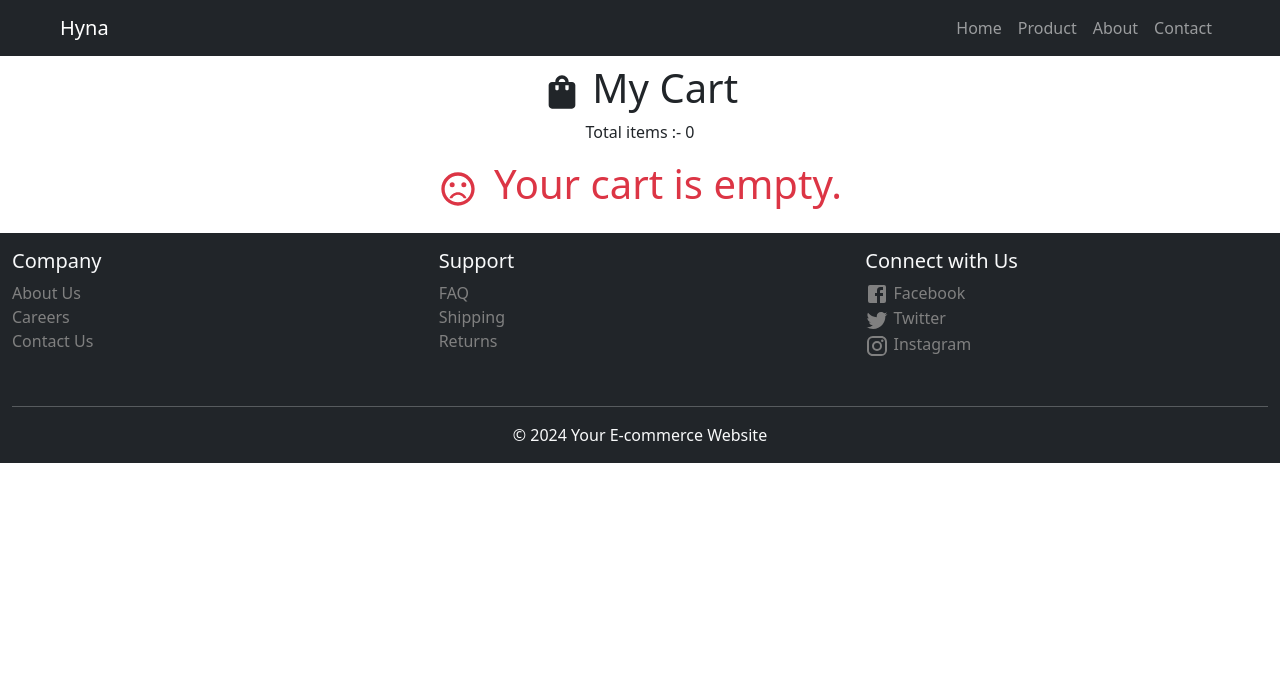
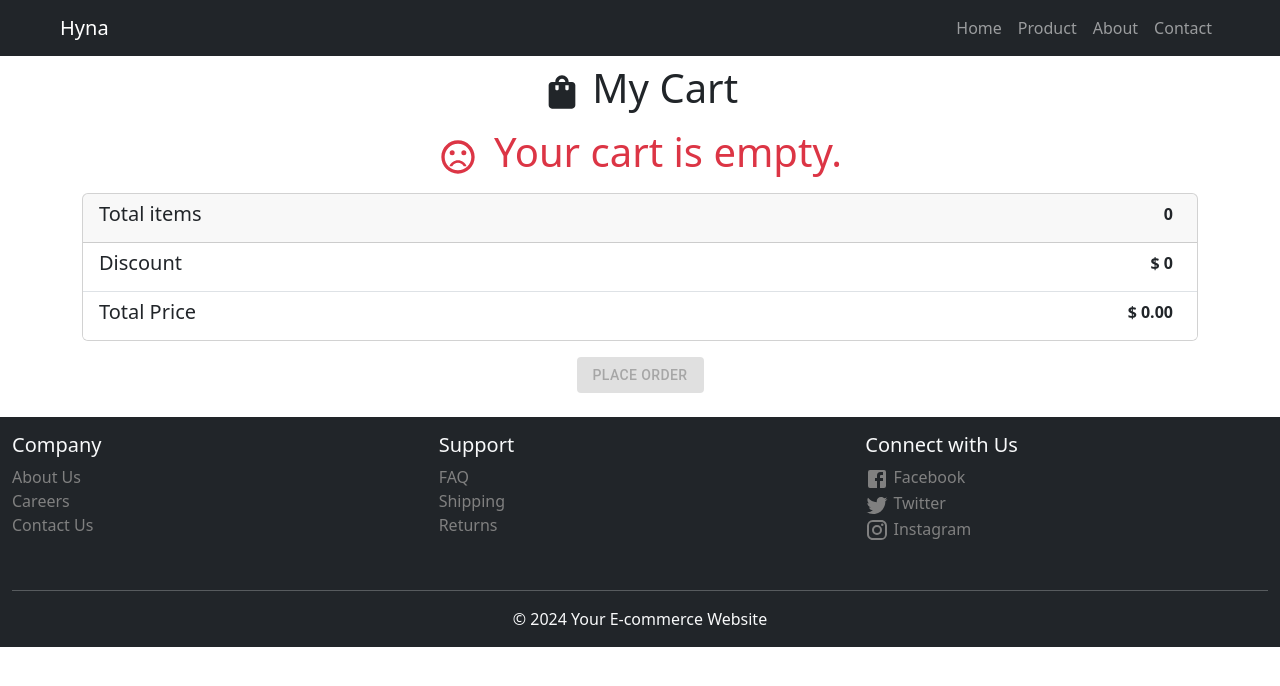
Before and after one commit to Sushantraipuri123/E-comerse-reactjs, a React (Vite) app: page /mycarts in a window 1280 px wide. Shown: the top 686 px of the page. Built offline with nearby package versions, Linux system fonts and the light colour scheme.

Commit message:
Add to cart functionality

```diff
--- a/src/components/Mycart.jsx
+++ b/src/components/Mycart.jsx
@@ -1,4 +1,4 @@
-import React from 'react';
+import React, { useEffect,useState } from 'react';
 import { useSelector, useDispatch } from 'react-redux';
 import ShoppingBagIcon from '@mui/icons-material/ShoppingBag';
 import DeleteForeverIcon from '@mui/icons-material/DeleteForever';
@@ -7,15 +7,28 @@ import Button from '@mui/material/Button';
 import { removeFromCart } from '../features/cartSlice';
 import SentimentVeryDissatisfiedIcon from '@mui/icons-material/SentimentVeryDissatisfied';
 import Addtocart from './Addtocart';
+import Card from 'react-bootstrap/Card';
+import ListGroup from 'react-bootstrap/ListGroup';
+
 function Mycart() {
+
+  const [totalPrice, setTotalPrice] = useState(0)
   const carts = useSelector(state => state.cart);
   const dispatch = useDispatch();
+
+  useEffect(() => {
+    let calculatedTotalPrice = 0;
+    carts.forEach(cartItem => {
+      calculatedTotalPrice += cartItem.price * cartItem.quantity;
+    });
+    setTotalPrice(calculatedTotalPrice.toFixed(2));
+  }, [carts]);
+
   return (
     <div>
       <h1 className='text-center align-items-center mt-2'>
         <ShoppingBagIcon sx={{ fontSize: 40 }} /> My Cart
       </h1>
-      <p className=' text-center'> Total items :-  {carts.length}</p>
       <div className="container mt-3">
         {carts.length === 0 ? (
           <p className=' text-center display-6 text-danger '> <span className='  me-3'><SentimentVeryDissatisfiedIcon sx={{ fontSize: 40 }}/></span>Your cart is empty.</p>
@@ -30,7 +43,7 @@ function Mycart() {
                   <div className="card-body">
                     <div className="d-flex justify-content-between">
                       <h5 className="card-title ">{cart.title}</h5>
-                      <p className="card-text text-primary"><strong>${cart.price}</strong></p>
+                      <p className="card-text text-primary"><strong>${cart.price}</strong>/pcs</p>
                     </div>
                     <div className="d-flex justify-content-between">
                       <p className="card-text">Quantity: {cart.quantity}</p>
@@ -52,6 +65,49 @@ function Mycart() {
 
          </div>
       </div>
+     <div className="container">
+     <Card >
+      <Card.Header  className="d-flex justify-content-between">
+      <div>
+      <h5>Total items</h5>
+      </div>
+       <div>
+       <strong className=' align-items-center me-2'> {carts.length} </strong>
+      </div>
+      </Card.Header>
+      <ListGroup variant="flush">
+      <ListGroup.Item>
+          <div className="d-flex justify-content-between">
+          <div>
+      <h5> Discount</h5>
+      </div>
+       <div>
+       <strong className=' align-items-center me-2'> $ 0 </strong>
+      </div>
+          </div>
+        </ListGroup.Item>
+        <ListGroup.Item>
+          <div className="d-flex justify-content-between">
+          <div>
+      <h5> Total Price</h5>
+      </div>
+       <div>
+       <strong className=' align-items-center me-2'> $ {totalPrice} </strong>
+      </div>
+          </div>
+        </ListGroup.Item>
+
+      </ListGroup>
+      </Card>
+
+
+
+     </div>
+   <div className="d-flex justify-content-center my-3">
+   <Button variant='contained' disabled={carts.length===0}>
+        Place Order
+      </Button>
+   </div>
     </div>
   );
 }
```
